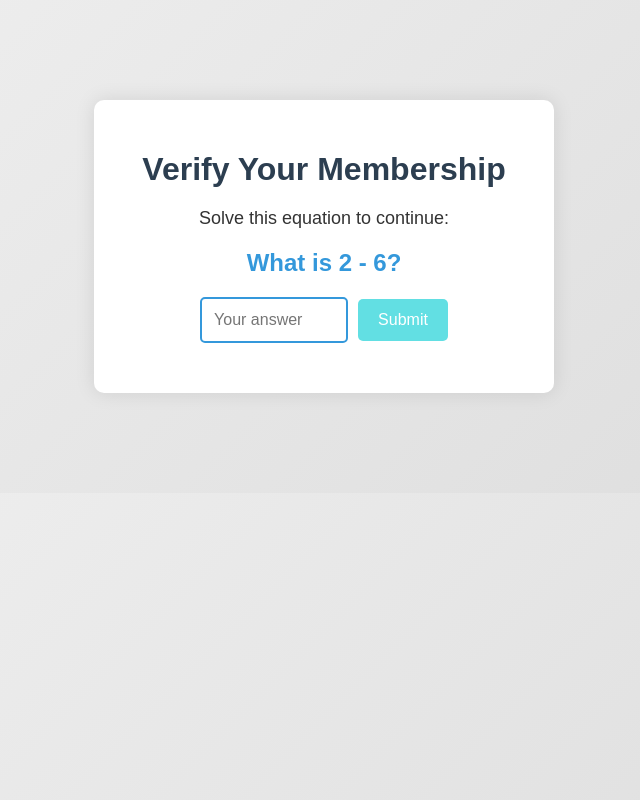
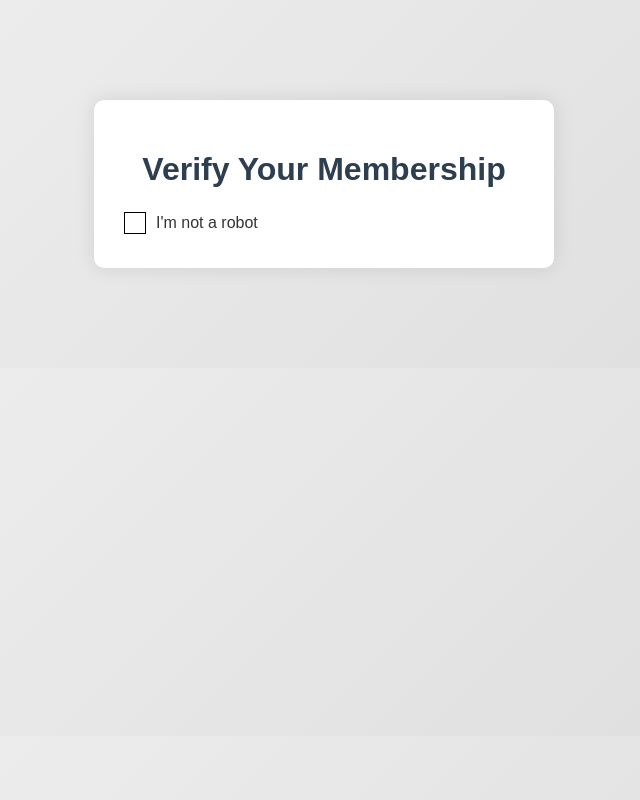
Before and after one commit to Overman1212/Member, a plain HTML site: page index.html in a window 1280 px wide. Shown: the whole page, without its empty margins (316-956 px from the left). Drawn offline with Linux system fonts and the light colour scheme.

Commit message:
Update index.html

```diff
--- a/index.html
+++ b/index.html
@@ -47,7 +47,7 @@
             0% { transform: rotate(0deg); }
             100% { transform: rotate(360deg); }
         }
-        .container, .math-verification {
+        .container {
             display: none;
             background: white;
             border-radius: 10px;
@@ -95,38 +95,53 @@
         .channel-list li {
             margin: 10px 0;
         }
-        .math-input {
-            display: flex;
-            justify-content: center;
-            align-items: center;
-            margin: 20px 0;
+        .captcha-box {
+            display: none;
+            background: white;
+            border-radius: 10px;
+            box-shadow: 0 0 20px rgba(0,0,0,0.1);
+            padding: 30px;
+            max-width: 400px;
+            margin: 100px auto;
         }
-        .math-input input {
-            padding: 12px;
+        .checkbox {
+            width: 20px;
+            height: 20px;
+            border: 1px solid #000;
+            margin-right: 10px;
+            cursor: pointer;
+            position: relative;
+            transition: all 0.3s ease;
+            display: inline-block;
+        }
+        .checkbox.loading {
+            border-radius: 50%;
+            border: 3px solid #ccc;
+            border-top-color: #000;
+            animation: spin 1s linear infinite;
+        }
+        .checkbox.checked {
+            background-color: #e0ffe0;
+            border-color: #4caf50;
+            animation: none;
+        }
+        .checkbox.checked::before {
+            content: "✔";
+            color: #4caf50;
+            position: absolute;
+            top: -3px;
+            left: 2px;
+            font-size: 20px;
+        }
+        .captcha-text {
             font-size: 16px;
-            width: 120px;
-            margin-right: 10px;
-            border: 2px solid #3498db;
-            border-radius: 5px;
         }
-        .math-input button {
-            padding: 12px 20px;
-            font-size: 16px;
-            background-color: #62dfe3;
-            color: white;
-            border: none;
-            border-radius: 5px;
-            cursor: pointer;
-            transition: background 0.3s ease;
-        }
-        .math-input button:hover {
-            background-color: #29c9e0;
-        }
-        #mathError {
-            color: red;
-            font-size: 16px;
-            display: none;
-            margin-top: 10px;
+        .recaptcha-logo {
+            margin-left: auto;
+            width: 30px;
+            height: 30px;
+            background: url('https://www.gstatic.com/recaptcha/api2/logo_48.png') no-repeat center;
+            background-size: contain;
         }
     </style>
 </head>
@@ -139,16 +154,14 @@
     </div>
 </div>
 
-<!-- Math verification section -->
-<div class="math-verification" id="mathVerification">
+<!-- reCAPTCHA Style Verification -->
+<div class="captcha-box" id="captchaBox">
     <h1>Verify Your Membership</h1>
-    <p>Solve this equation to continue:</p>
-    <div id="mathQuestion" style="font-size: 24px; font-weight: bold; color: #3498db;"></div>
-    <div class="math-input">
-        <input type="number" id="mathAnswer" placeholder="Your answer">
-        <button id="submitMath">Submit</button>
+    <div style="display: flex; align-items: center; justify-content: center;">
+        <div class="checkbox" id="checkbox"></div>
+        <div class="captcha-text">I'm not a robot</div>
+        <div class="recaptcha-logo"></div>
     </div>
-    <p id="mathError">Incorrect! Please try again.</p>
 </div>
 
 <!-- Main content -->
@@ -167,42 +180,24 @@
 </div>
 
 <script>
-    let correctAnswer;
-
-    // Function to generate a random math question
-    function generateMathQuestion() {
-        const num1 = Math.floor(Math.random() * 10) + 1;
-        const num2 = Math.floor(Math.random() * 10) + 1;
-        const operator = Math.random() > 0.5 ? '+' : '-'; // Randomly choose + or -
-
-        const question = `${num1} ${operator} ${num2}`;
-        correctAnswer = eval(question); // Calculate the correct answer
-
-        document.getElementById('mathQuestion').textContent = `What is ${question}?`;
-    }
-
-    // Show the loading screen for 3 seconds and then show the math question
+    // Show the loading screen for 3 seconds, then display the captcha
     setTimeout(function() {
         document.getElementById("loading").style.display = "none"; // Hide loading
-        document.getElementById("mathVerification").style.display = "block"; // Show math verification
-        generateMathQuestion(); // Generate a math question
+        document.getElementById("captchaBox").style.display = "block"; // Show captcha verification
     }, 3000);
 
-    // Handle the math answer submission
-    document.getElementById('submitMath').addEventListener('click', function() {
-        const userAnswer = parseInt(document.getElementById('mathAnswer').value);
-        if (userAnswer === correctAnswer) {
-            document.getElementById('mathVerification').style.display = "none"; // Hide math verification
-            document.getElementById('content').style.display = "block"; // Show main content
-        } else {
-            document.getElementById('mathError').style.display = "block"; // Show error message
-            generateMathQuestion(); // Generate a new math question
-        }
-    });
+    // Handle checkbox click
+    document.getElementById('checkbox').addEventListener('click', function() {
+        if (this.classList.contains('checked')) return; // Prevent further clicks after checked
+        this.classList.add('loading');
 
-    // Optional: Add click event listener for button logging
-    document.getElementById("verifyButton").addEventListener("click", function() {
-        console.log("Verify Membership button clicked!");
+        setTimeout(() => {
+            this.classList.remove('loading');
+            this.classList.add('checked');
+            // Hide the captcha box and show the main content
+            document.getElementById('captchaBox').style.display = 'none';
+            document.getElementById('content').style.display = 'block';
+        }, 2000); // Simulate loading for 2 seconds
     });
 </script>
 
```
